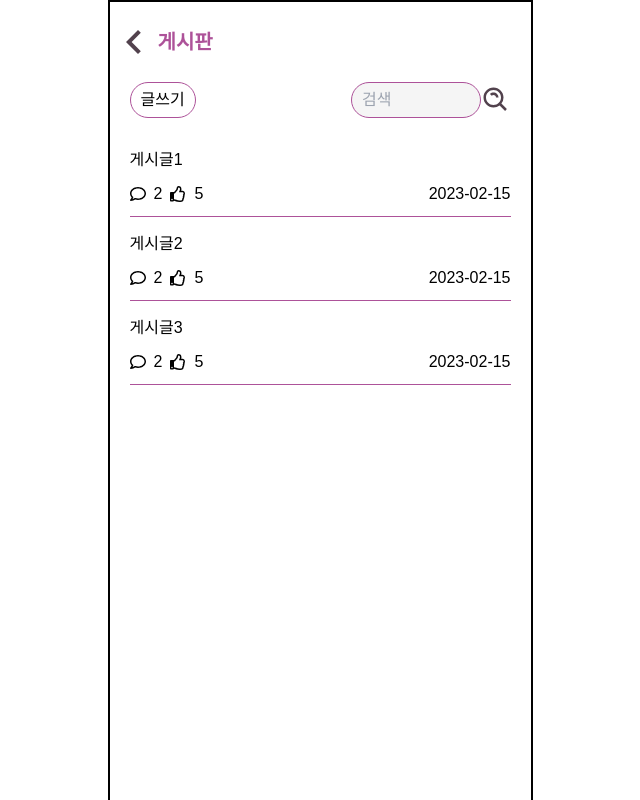
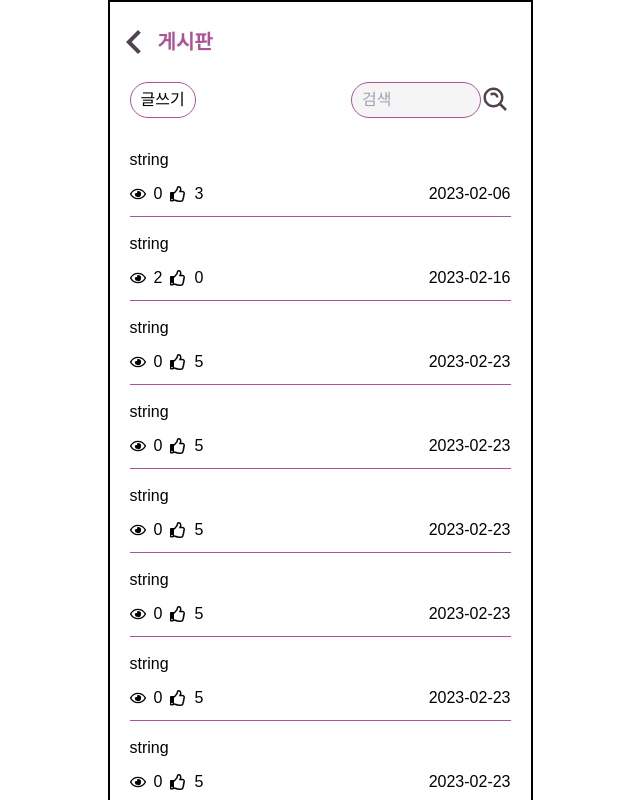
Before and after one commit to haglass/MoneyBook, a React (Create React App) app: page /board in a window 1280 px wide. Shown: the top 800 px of the page, without its empty margins (320-960 px from the left). Built offline with nearby package versions, Linux system fonts and the light colour scheme.

Commit message:
board 수정중

```diff
--- a/src/App.js
+++ b/src/App.js
@@ -9,6 +9,7 @@ import Login from "./pages/user/Login";
 import Join from "./pages/user/Join";
 import Chart from "./pages/chart/Chart";
 import Board from "./pages/Board/Board";
+import BoardWrite from "./pages/Board/BoardWrite";
 import ChartCate from "./pages/chart/ChartCate";
 import ChartMonth from "./pages/chart/ChartMonth";
 import MyPage from "./pages/user/MyPage";
@@ -26,6 +27,7 @@ const App = () => {
           <Route path="/join" element={<Join />} />
           <Route path="/chart" element={<Chart />} />
           <Route path="/board" element={<Board />} />
+          <Route path="/boardwrite" element={<BoardWrite />} />
           <Route path="/mainadddetail" element={<MainAddDetail />} />
           <Route path="/chart" element={<Chart />} />
           <Route path="/chartcate" element={<ChartCate />} />
--- a/src/pages/Board/BoardList.js
+++ b/src/pages/Board/BoardList.js
@@ -1,48 +1,180 @@
-import React from "react";
+import React, { useState } from "react";
 import * as css from "../../styles/Styles";
 import { FaRegThumbsUp } from "react-icons/fa";
-import { FaRegComment } from "react-icons/fa";
+import { FaRegEye } from "react-icons/fa";
+import moment from "moment/moment";
 
 const BoardList = () => {
+  const [postlist, setpostList] = useState([
+    {
+      title: "string",
+      detail: "string",
+      view: 0,
+      likes: 3,
+      unLikes: 0,
+      regDt: "2023-02-06T02:51:38.579Z",
+      editDt: "2023-02-16T02:51:38.579Z",
+      uri: ["string"],
+    },
+    {
+      title: "string",
+      detail: "string",
+      view: 2,
+      likes: 0,
+      unLikes: 0,
+      regDt: "2023-02-16T02:51:38.579Z",
+      editDt: "2023-02-16T02:51:38.579Z",
+      uri: ["string"],
+    },
+    {
+      title: "string",
+      detail: "string",
+      view: 0,
+      likes: 5,
+      unLikes: 0,
+      regDt: "2023-02-23T02:51:38.579Z",
+      editDt: "2023-02-16T02:51:38.579Z",
+      uri: ["string"],
+    },
+    {
+      title: "string",
+      detail: "string",
+      view: 0,
+      likes: 5,
+      unLikes: 0,
+      regDt: "2023-02-23T02:51:38.579Z",
+      editDt: "2023-02-16T02:51:38.579Z",
+      uri: ["string"],
+    },
+    {
+      title: "string",
+      detail: "string",
+      view: 0,
+      likes: 5,
+      unLikes: 0,
+      regDt: "2023-02-23T02:51:38.579Z",
+      editDt: "2023-02-16T02:51:38.579Z",
+      uri: ["string"],
+    },
+    {
+      title: "string",
+      detail: "string",
+      view: 0,
+      likes: 5,
+      unLikes: 0,
+      regDt: "2023-02-23T02:51:38.579Z",
+      editDt: "2023-02-16T02:51:38.579Z",
+      uri: ["string"],
+    },
+    {
+      title: "string",
+      detail: "string",
+      view: 0,
+      likes: 5,
+      unLikes: 0,
+      regDt: "2023-02-23T02:51:38.579Z",
+      editDt: "2023-02-16T02:51:38.579Z",
+      uri: ["string"],
+    },
+    {
+      title: "string",
+      detail: "string",
+      view: 0,
+      likes: 5,
+      unLikes: 0,
+      regDt: "2023-02-23T02:51:38.579Z",
+      editDt: "2023-02-16T02:51:38.579Z",
+      uri: ["string"],
+    },
+    {
+      title: "string",
+      detail: "string",
+      view: 0,
+      likes: 5,
+      unLikes: 0,
+      regDt: "2023-02-23T02:51:38.579Z",
+      editDt: "2023-02-16T02:51:38.579Z",
+      uri: ["string"],
+    },
+    {
+      title: "string",
+      detail: "string",
+      view: 0,
+      likes: 5,
+      unLikes: 0,
+      regDt: "2023-02-23T02:51:38.579Z",
+      editDt: "2023-02-16T02:51:38.579Z",
+      uri: ["string"],
+    },
+    {
+      title: "string",
+      detail: "string",
+      view: 0,
+      likes: 5,
+      unLikes: 0,
+      regDt: "2023-02-23T02:51:38.579Z",
+      editDt: "2023-02-16T02:51:38.579Z",
+      uri: ["string"],
+    },
+    {
+      title: "string",
+      detail: "string",
+      view: 0,
+      likes: 5,
+      unLikes: 0,
+      regDt: "2023-02-23T02:51:38.579Z",
+      editDt: "2023-02-16T02:51:38.579Z",
+      uri: ["string"],
+    },
+    {
+      title: "string",
+      detail: "string",
+      view: 0,
+      likes: 5,
+      unLikes: 0,
+      regDt: "2023-02-23T02:51:38.579Z",
+      editDt: "2023-02-16T02:51:38.579Z",
+      uri: ["string"],
+    },
+    {
+      title: "string",
+      detail: "string",
+      view: 0,
+      likes: 5,
+      unLikes: 0,
+      regDt: "2023-02-23T02:51:38.579Z",
+      editDt: "2023-02-16T02:51:38.579Z",
+      uri: ["string"],
+    },
+    {
+      title: "string",
+      detail: "string",
+      view: 0,
+      likes: 5,
+      unLikes: 0,
+      regDt: "2023-02-23T02:51:38.579Z",
+      editDt: "2023-02-16T02:51:38.579Z",
+      uri: ["string"],
+    },
+  ]);
+
   return (
     <css.BoardList>
       <div className="postList">
-        <div className="post">
-          <p>게시글1</p>
-          <div className="postDetail">
-            <div className="postIcon">
-              <FaRegComment />
-              <span>2</span>
-              <FaRegThumbsUp />
-              <span>5</span>
+        {postlist.map((item, index) => (
+          <div className="post" key={index}>
+            <p>{item.title}</p>
+            <div className="postDetail">
+              <div className="postIcon">
+                <FaRegEye />
+                <span>{item.view}</span>
+                <FaRegThumbsUp />
+                <span>{item.likes}</span>
+              </div>
+              <span>{moment(item.regDt).format("YYYY-MM-DD")}</span>
             </div>
-            <span>2023-02-15</span>
           </div>
-        </div>
-        <div className="post">
-          <p>게시글2</p>
-          <div className="postDetail">
-            <div className="postIcon">
-              <FaRegComment />
-              <span>2</span>
-              <FaRegThumbsUp />
-              <span>5</span>
-            </div>
-            <span>2023-02-15</span>
-          </div>
-        </div>
-        <div className="post">
-          <p>게시글3</p>
-          <div className="postDetail">
-            <div className="postIcon">
-              <FaRegComment />
-              <span>2</span>
-              <FaRegThumbsUp />
-              <span>5</span>
-            </div>
-            <span>2023-02-15</span>
-          </div>
-        </div>
+        ))}
       </div>
     </css.BoardList>
   );
--- a/src/pages/Board/BoardWrite.js
+++ b/src/pages/Board/BoardWrite.js
@@ -1,9 +1,62 @@
-import React from 'react'
+import React from "react";
+import { Link } from "react-router-dom";
+import * as css from "../../styles/Styles";
+import { MdOutlineKeyboardArrowLeft } from "react-icons/md";
+import tw from "tailwind-styled-components";
+
+import { useForm } from "react-hook-form";
+import * as yup from "yup";
+import { yupResolver } from "@hookform/resolvers/yup";
+import { useState } from "react";
 
 const BoardWrite = () => {
+
+  let fileNme = document.getElementById("file").value;
+  document.getElementsByClassName("upload-name").value(fileNme);
+
+  // $("#file").on("change", function () {
+  //   var fileName = $("#file").val();
+  //   $(".upload-name").val(fileName);
+  // });
+
   return (
-    <div>BoardWrite</div>
-  )
-}
+    <div>
+      <css.write>
+        <Header>
+          <Link to={"/board"}>
+            <MdOutlineKeyboardArrowLeft className="text-sub text-5xl font-bold" />
+          </Link>
+          <h1 className="text-xl font-bold text-main">글쓰기</h1>
+        </Header>
+        <div className="write-inner">
+          <form>
+            <input type="text" placeholder="제목" className="writetitle" />
+            <textarea cols="40" rows="7" placeholder="내용"></textarea>
+            <div className="imgup">
+              <img src="" alt="이미지" />
+              <div className="filebox">
+                <input
+                  className="upload-name"
+                  value="첨부파일"
+                  placeholder="첨부파일"
+                />
+                <label for="file">파일찾기</label>
+                <input type="file" id="file" accept="image/*" />
+              </div>
+            </div>
+          </form>
+          <button className="btsunmit">등록</button>
+        </div>
+      </css.write>
+    </div>
+  );
+};
 
-export default BoardWrite
+const Header = tw.div`
+flex
+items-center
+w-full
+h-20
+`;
+
+export default BoardWrite;
--- a/src/pages/user/Login.js
+++ b/src/pages/user/Login.js
@@ -8,9 +8,18 @@ import axios from "axios";
 const Login = () => {
   const [email, setEmail] = useState("");
   const [pw, setPw] = useState("");
-  const loginFn = (e) => {
-    axios.post().then().catch();
+  const [errMsg, setErrMsg] = useState("");
+
+  const SignInFunc = (event) => {
+    event.preventDefault();
+    if (!email) {
+      return setErrMsg("이메일을 입력하세요.");
+    }
+    if (!pw) {
+      return setErrMsg("비밀번호를 입력하세요.");
+    }
   };
+
   return (
     <div>
       <css.LoginDiv>
@@ -26,7 +35,7 @@ const Login = () => {
               <div className="left">
                 <input
                   type="text"
-                  placeholder="아이디"
+                  placeholder="이메일"
                   required
                   onChange={(e) => setEmail(e.target.value)}
                 />
@@ -39,9 +48,9 @@ const Login = () => {
                   minLength={6}
                 />
               </div>
-              <button>로그인</button>
+              <button onClick={(e) => SignInFunc(e)}>로그인</button>
             </form>
-            <span>유효성메세지</span>
+            {errMsg !== "" && <span>{errMsg}</span>}
             <Link to={"/join"}>
               <button className="btSignUp">회원가입</button>
             </Link>
--- a/src/styles/Styles.jsx
+++ b/src/styles/Styles.jsx
@@ -259,6 +259,8 @@ export const BoardDiv = styled.div`
 export const BoardList = styled.div`
   .postList {
     margin-top: 30px;
+    height: calc(84px * 8);
+    overflow: hidden;
     .post {
       width: 100%;
       border-bottom: 1px solid #ad5299;
@@ -283,3 +285,82 @@ export const BoardList = styled.div`
     }
   }
 `;
+//BoardWrite
+export const write = styled.div`
+  .write-inner {
+    width: 100%;
+    padding: 0 20px;
+    text-align: center;
+    form {
+      margin-top: 50px;
+      .writetitle {
+        outline: none;
+        padding: 5px 10px;
+        border: 1px solid #ad5299;
+        border-radius: 15px;
+        width: 94%;
+        margin-bottom: 20px;
+      }
+      textarea {
+        background-color: whitesmoke;
+        outline: none;
+        padding: 5px 10px;
+        border-radius: 15px;
+      }
+      .imgup {
+        img {
+          width: 355px;
+          height: 100px;
+          background-color: #ad5299;
+          margin: 0 auto;
+          margin-top: 20px;
+          border-radius: 15px;
+        }
+        .filebox {
+          margin-top: 10px;
+          .upload-name {
+            display: inline-block;
+            width: 70%;
+            padding: 5px 10px;
+            border: 1px solid #ad5299;
+            border-radius: 15px;
+            vertical-align: middle;
+            color: #52424d;
+            outline: none;
+          }
+          label {
+            display: inline-block;
+            padding: 5px 10px;
+            margin-left: 10px;
+            border-radius: 15px;
+            vertical-align: middle;
+            color: #fff;
+            background-color: #ad5299;
+            cursor: pointer;
+          }
+          input[type="file"] {
+            position: absolute;
+            width: 0;
+            height: 0;
+            padding: 0;
+            overflow: hidden;
+            border: 0;
+          }
+        }
+      }
+    }
+    .btsunmit {
+      position: absolute;
+      bottom: 170px;
+      right: 50px;
+      padding: 5px 10px;
+      border: 1px solid #ad5299;
+      border-radius: 15px;
+
+      &:hover {
+        background-color: #ad5299;
+        color: #fff;
+      }
+    }
+  }
+`;
```
Also changed, not shown: src/pages/Board/Board.js (+43 -5 lines).
